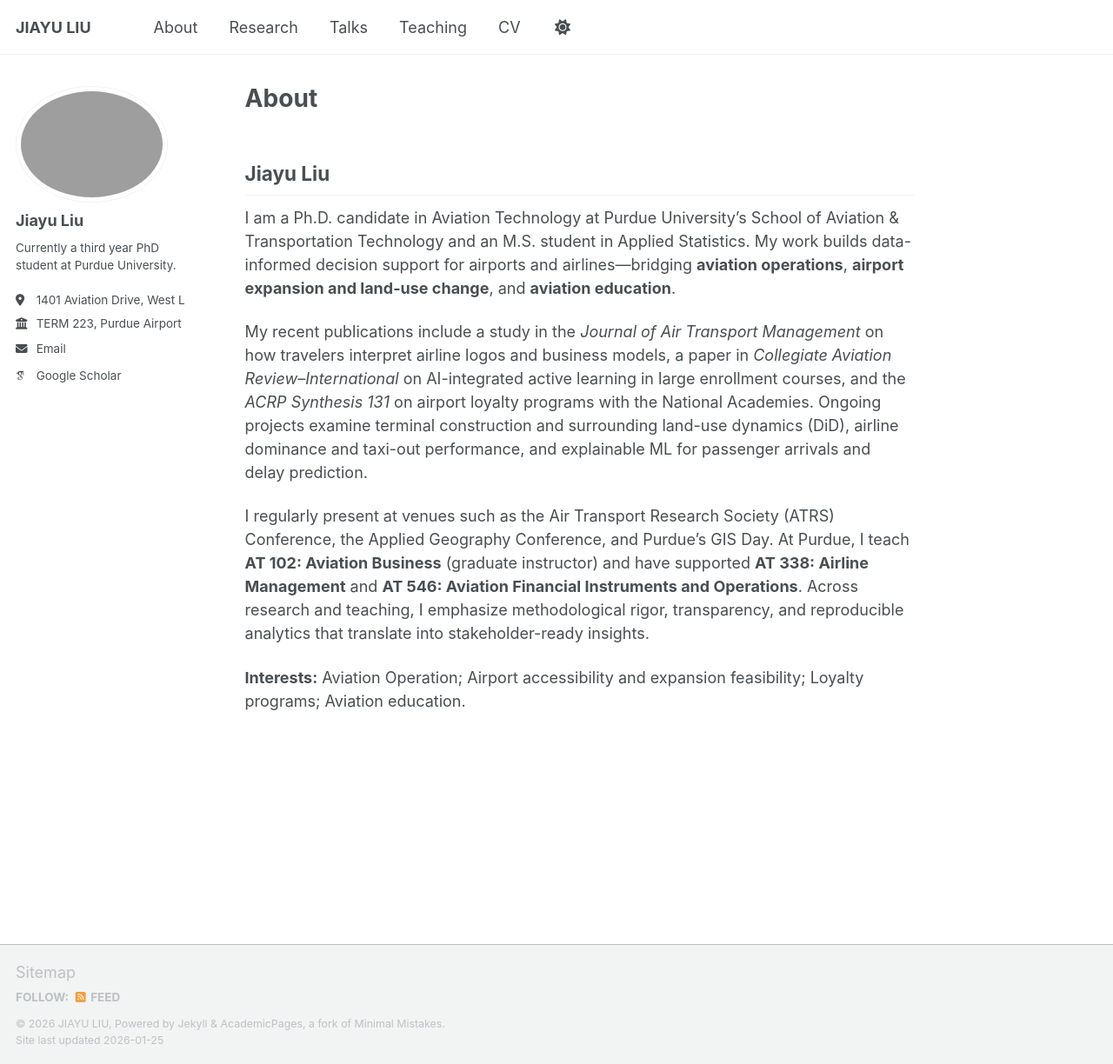
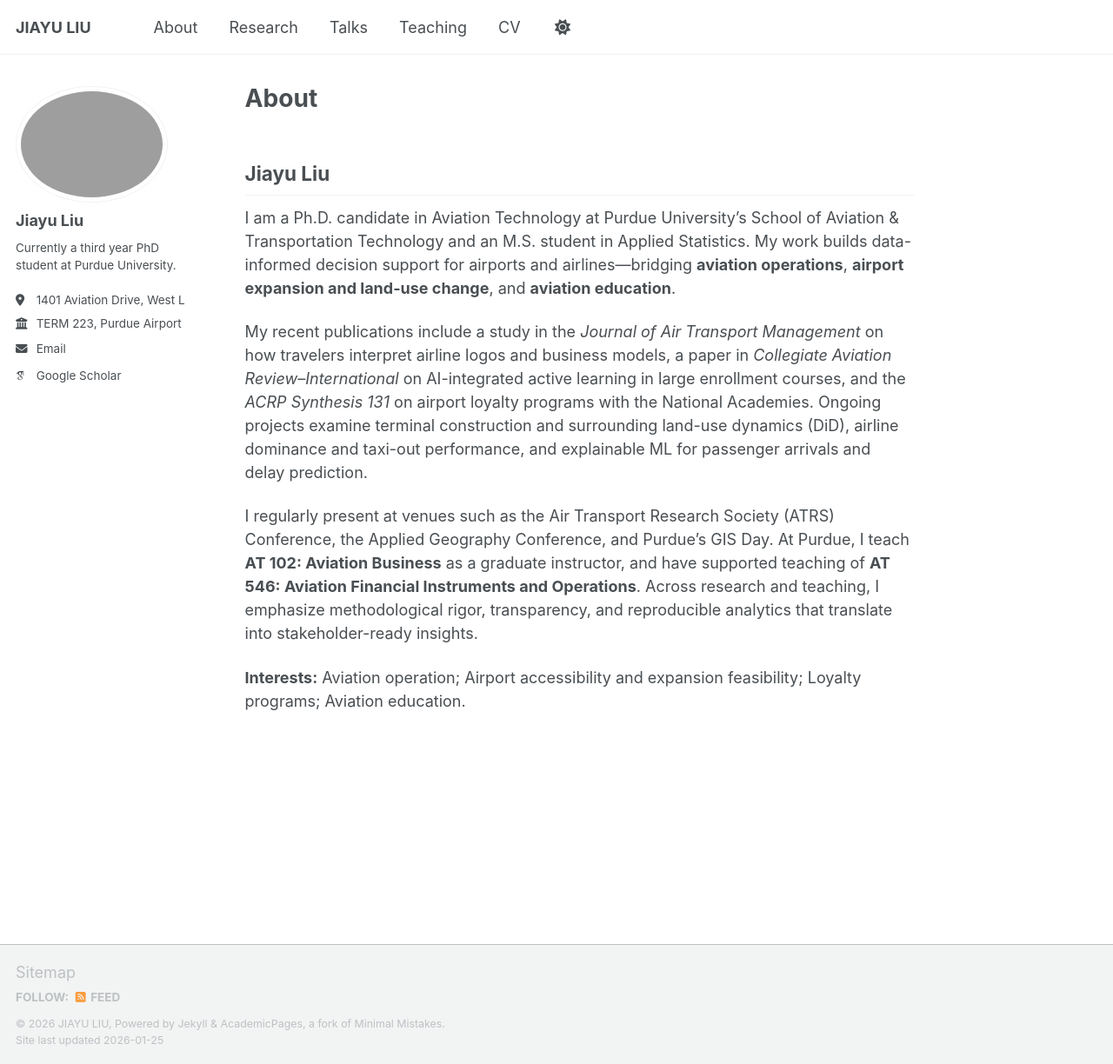
Before and after one commit to liu3309/liu3309.github.io, a Jekyll site: the page built from _pages/about.md, in a window 1280 px wide and 1224 px high. Shown: the whole window at 87% size. Built offline with Jekyll 4.4.1, drawn with Linux system fonts in a browser that asks for light colours; some web fonts are replaced; a script that is not in the unit is left out.

Commit message:
Update teaching roles and interests in about page
Revised teaching roles and interests for clarity.

```diff
--- a/_pages/about.md
+++ b/_pages/about.md
@@ -12,6 +12,6 @@ I am a Ph.D. candidate in Aviation Technology at Purdue University’s School of
 
 My recent publications include a study in the *Journal of Air Transport Management* on how travelers interpret airline logos and business models, a paper in *Collegiate Aviation Review–International* on AI-integrated active learning in large enrollment courses, and the *ACRP Synthesis 131* on airport loyalty programs with the National Academies. Ongoing projects examine terminal construction and surrounding land-use dynamics (DiD), airline dominance and taxi-out performance, and explainable ML for passenger arrivals and delay prediction.
 
-I regularly present at venues such as the Air Transport Research Society (ATRS) Conference, the Applied Geography Conference, and Purdue’s GIS Day. At Purdue, I teach **AT 102: Aviation Business** (graduate instructor) and have supported **AT 338: Airline Management** and **AT 546: Aviation Financial Instruments and Operations**. Across research and teaching, I emphasize methodological rigor, transparency, and reproducible analytics that translate into stakeholder-ready insights.
+I regularly present at venues such as the Air Transport Research Society (ATRS) Conference, the Applied Geography Conference, and Purdue’s GIS Day. At Purdue, I teach **AT 102: Aviation Business** as a graduate instructor, and have supported teaching of **AT 546: Aviation Financial Instruments and Operations**. Across research and teaching, I emphasize methodological rigor, transparency, and reproducible analytics that translate into stakeholder-ready insights.
 
-**Interests:** Aviation Operation; Airport accessibility and expansion feasibility; Loyalty programs; Aviation education.
+**Interests:** Aviation operation; Airport accessibility and expansion feasibility; Loyalty programs; Aviation education.
```
